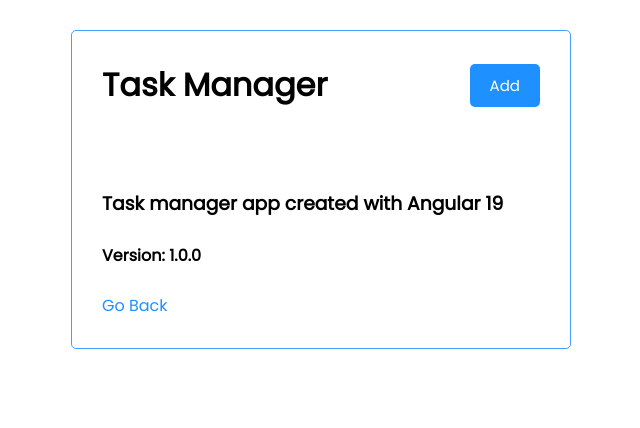
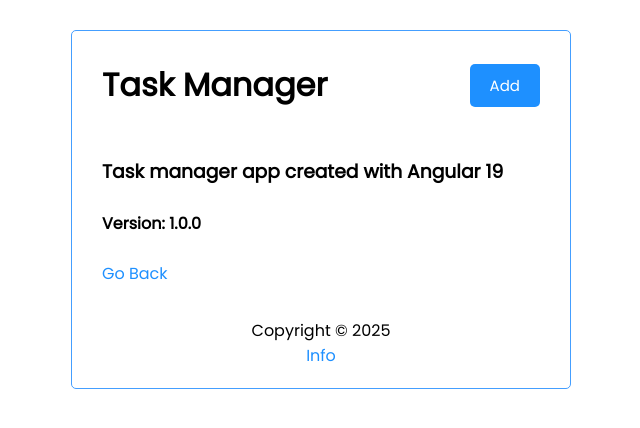
Before and after one commit to eddyK15501/task-manager-angular, an Angular app: page /about in a window 1280 px wide. Shown: the top 428 px of the page, without its empty margins (319-959 px from the left). Built offline with nearby package versions, Linux system fonts and the light colour scheme.

Commit message:
app build finalized; footer hyperlink route to /about

```diff
--- a/src/app/app.component.html
+++ b/src/app/app.component.html
@@ -1,4 +1,5 @@
 <div class="container">
   <app-header></app-header>
   <router-outlet />
+  <app-footer></app-footer>
 </div>
--- a/src/app/app.component.ts
+++ b/src/app/app.component.ts
@@ -1,11 +1,11 @@
 import { Component } from '@angular/core';
 import { RouterOutlet } from '@angular/router';
 import { HeaderComponent } from "./components/header/header.component";
-// import { TasksComponent } from './components/tasks/tasks.component';
+import { FooterComponent } from './components/footer/footer.component';
 
 @Component({
   selector: 'app-root',
-  imports: [RouterOutlet, HeaderComponent],
+  imports: [RouterOutlet, HeaderComponent, FooterComponent],
   templateUrl: './app.component.html',
   styleUrl: './app.component.css'
 })
--- a/src/app/components/about/about.component.html
+++ b/src/app/components/about/about.component.html
@@ -1,7 +1,7 @@
 <div class="about-container">
-    <h3>Task manager app created with Angular 19</h3>
-    <br>
-    <h4>Version: 1.0.0</h4>
-    <br>
-    <a [routerLink]="['/']">Go Back</a>
+  <h3>Task manager app created with Angular 19</h3>
+  <br />
+  <h4>Version: 1.0.0</h4>
+  <br />
+  <a class="route-link" [routerLink]="['/']">Go Back</a>
 </div>
--- a/src/app/components/footer/footer.component.html
+++ b/src/app/components/footer/footer.component.html
@@ -1 +1,4 @@
-<p>footer works!</p>
+<footer>
+  <p>Copyright &copy; 2025</p>
+  <a class="route-link" [routerLink]="['/about']">Info</a>
+</footer>
--- a/src/styles.css
+++ b/src/styles.css
@@ -10,6 +10,15 @@ body {
   font-family: "Poppins", sans-serif;
 }
 
+footer {
+  margin-top: 2rem;
+  text-align: center;
+}
+
+.about-container {
+  margin-top: 3rem;
+}
+
 .add-form {
   margin-bottom: 40px;
 }
@@ -20,7 +29,7 @@ body {
   overflow: auto;
   min-height: 300px;
   border: 1px solid rgb(68, 158, 255);
-  padding: 30px;
+  padding: 30px 30px 20px;
   border-radius: 5px;
 }
 
@@ -93,16 +102,12 @@ body {
   height: 20px;
 }
 
-.about-container {
-  margin-top: 5rem;
-}
-
-.about-container a {
+.route-link {
   text-decoration: none;
   color: dodgerblue;
 }
 
-.about-container a:hover {
+.route-link:hover {
   opacity: 0.8;
   text-decoration: underline;
 }
```
Also changed, not shown: src/app/components/footer/footer.component.ts (+3 -4 lines).
